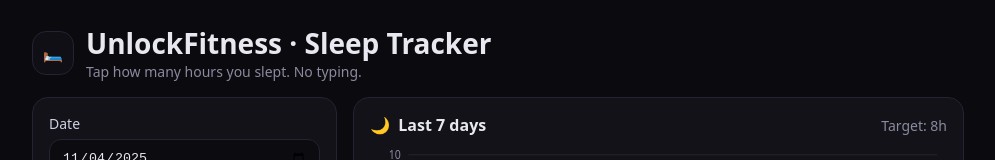
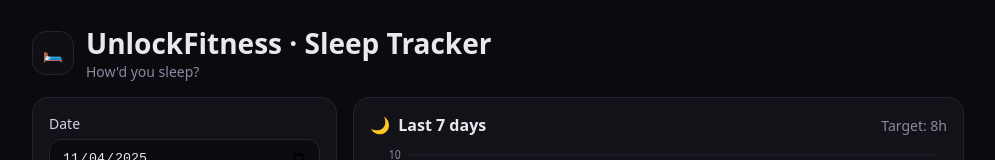
Before and after one commit to fahadexe/fahadexe.github.io, a plain HTML site: page sleeptracker.html in a window 1280 px wide. Shown: the top 160 px of the page, without its empty margins (142-1137 px from the left). Drawn offline with Linux system fonts and the light colour scheme.

Commit message:
Update sleeptracker.html

```diff
--- a/sleeptracker.html
+++ b/sleeptracker.html
@@ -57,7 +57,7 @@
       <div class="badge">🛏️</div>
       <div>
         <h1>UnlockFitness · Sleep Tracker</h1>
-        <div class="muted">Tap how many hours you slept. No typing.</div>
+        <div class="muted">How'd you sleep?</div>
       </div>
     </div>
 
```
